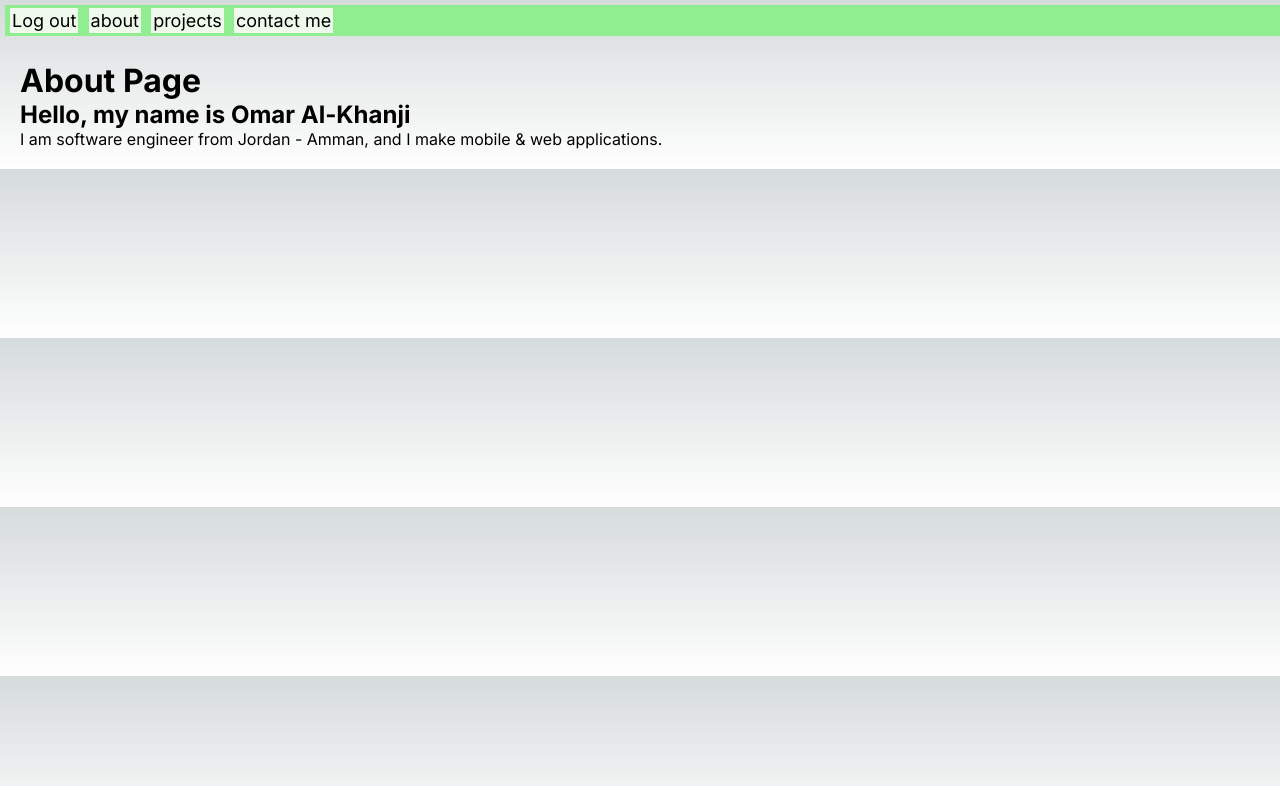
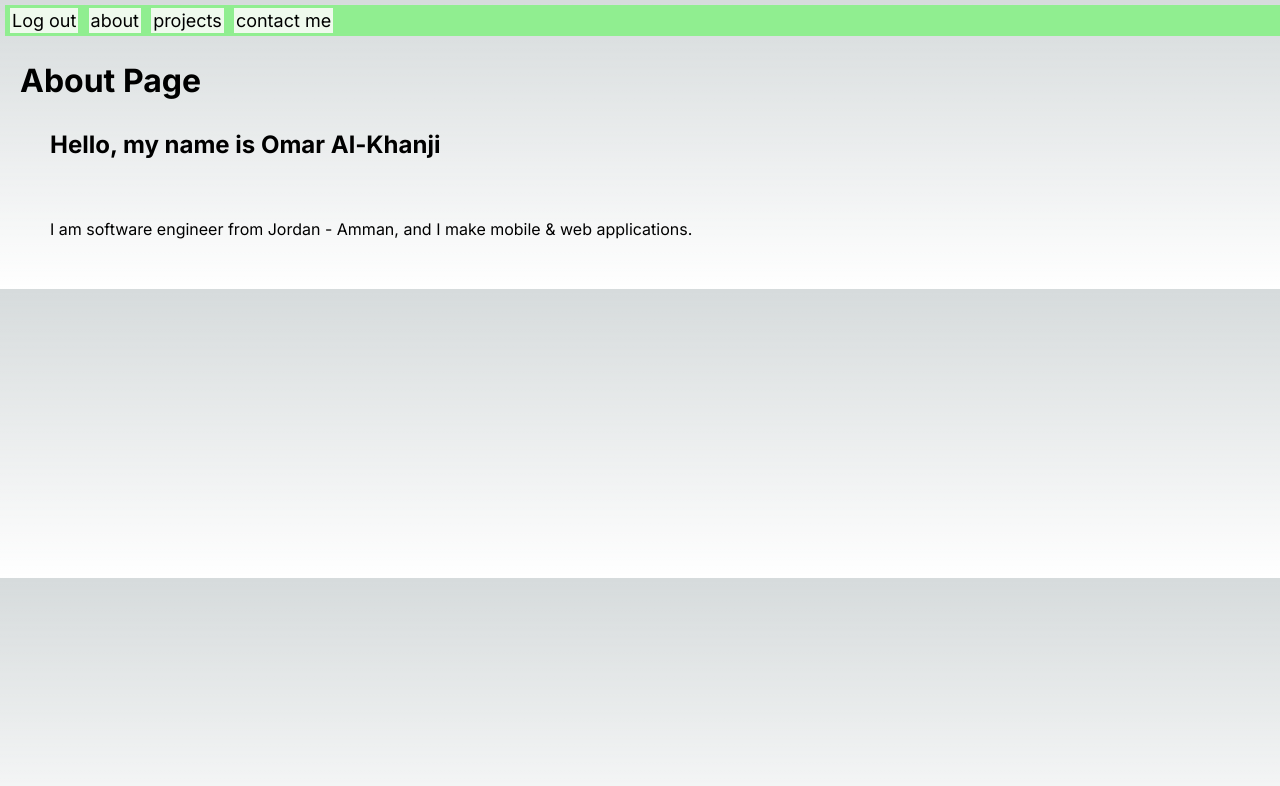
Before and after one commit to Omaralkhanjy94/omaralkhanji94, a Next.js app: page /aboutpage in a window 1280 px wide. Shown: the top 786 px of the page. Built offline with nearby package versions, Linux system fonts and the light colour scheme.

Commit message:
about
Editing on padding

```diff
--- a/app/aboutpage/page.js
+++ b/app/aboutpage/page.js
@@ -4,8 +4,8 @@ export default function AboutPage(){
     return (
         <div style={{padding:"20px"}}>
             <h1>About Page</h1>
-            <h2 >Hello, my name is Omar Al-Khanji</h2>
-                <p>
+            <h2 style={{padding:"30px"}}>Hello, my name is Omar Al-Khanji</h2>
+                <p style={{padding:"30px"}}>
                   I am software engineer from Jordan - Amman, and I make mobile & web applications.
                 </p>
         </div>
```
